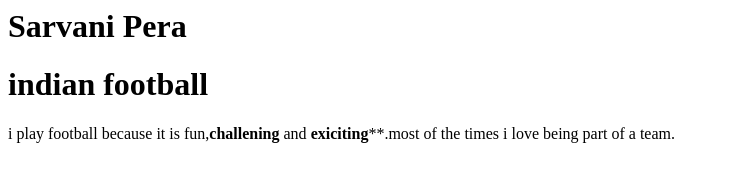
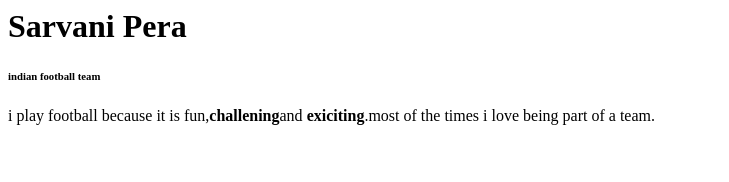
Before and after one commit to 44-563-Web-Apps-S23/44563-webapps-assignment-3-perasarvani, a plain HTML site: page index.html in a window 1280 px wide. Shown: the whole page, without its empty margins (0-729 px from the left). Drawn offline with Linux system fonts and the light colour scheme.

Commit message:
add p tag and bold

```diff
--- a/index.html
+++ b/index.html
@@ -6,7 +6,7 @@
     </head>
     <body>
         <h1>Sarvani Pera</h1>
+        <h6>indian football team</h6>
+        <p>i play football because it is fun,<b>challening</b>and <b>exiciting</b>.most of the times i love being part of a team.</p>
     </body>
 </Doctype>
-<h1>indian football </h1>
-<p>i play football because it is fun,<b>challening</b> and <b>exiciting</b>**.most of the times i love being part of a team.</p>
```
